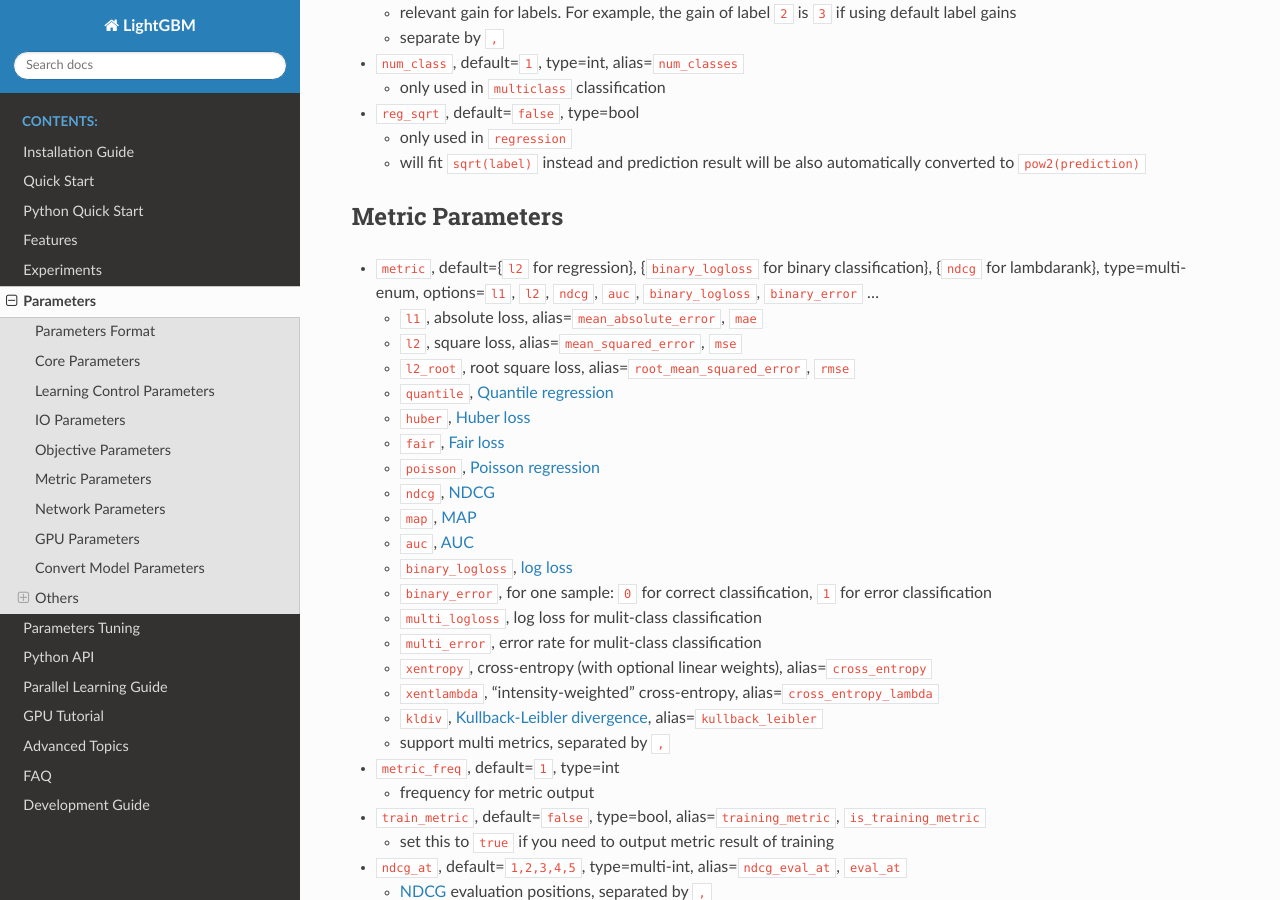
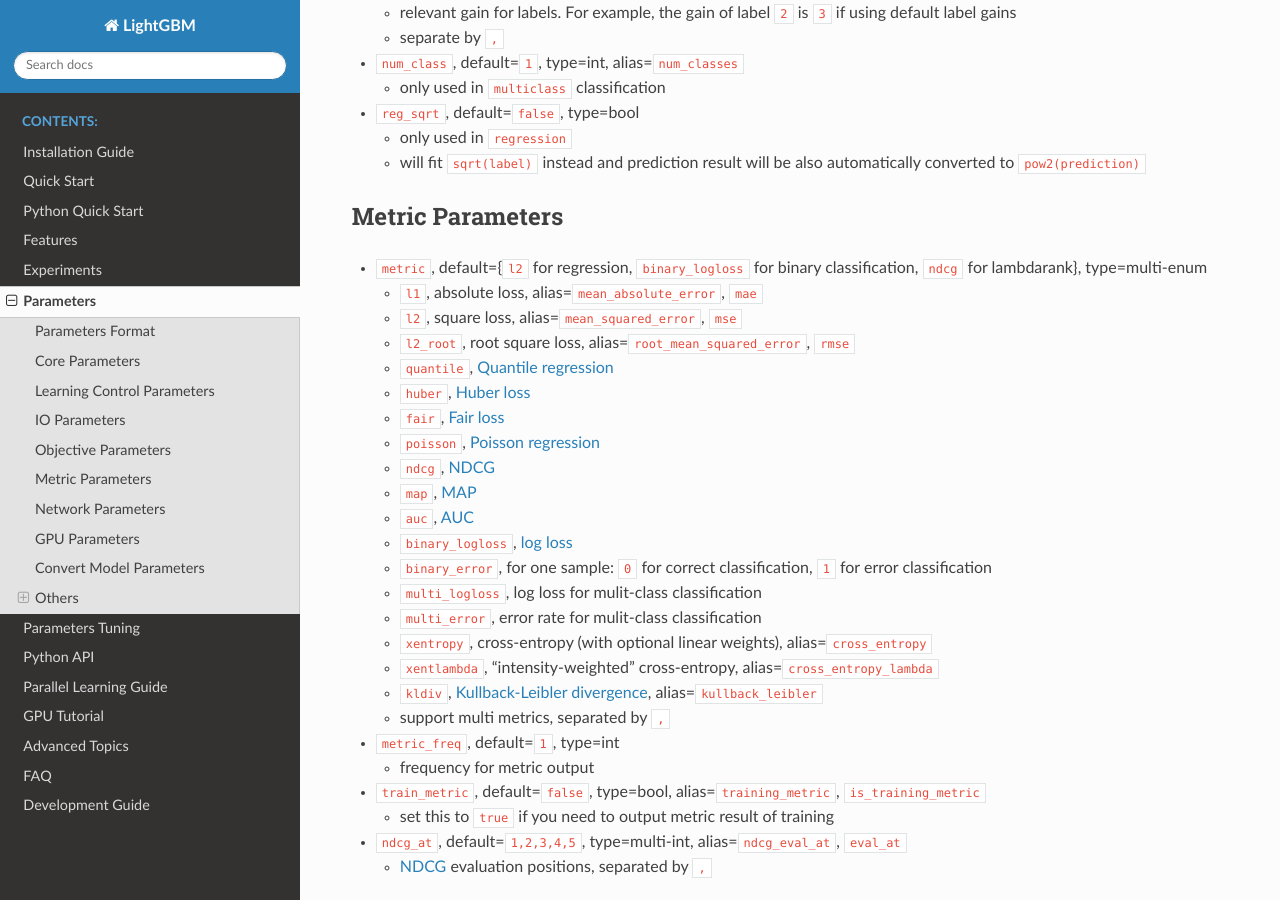
Before and after one commit to microsoft/LightGBM, a Sphinx documentation site: the page built from docs/Parameters.rst, in a window 1280 px wide and 900 px high, scrolled down 7596 px. Built offline with Sphinx 7.4.7 and the Read the Docs theme 2.0.0, drawn with Linux system fonts in a browser that asks for light colours.

Commit message:
Metric parameter doc fix (#1140)

```diff
--- a/docs/Parameters.rst
+++ b/docs/Parameters.rst
@@ -564,8 +564,7 @@ Objective Parameters
 Metric Parameters
 -----------------
 
--  ``metric``, default={``l2`` for regression}, {``binary_logloss`` for binary classification}, {``ndcg`` for lambdarank}, type=multi-enum,
-   options=\ ``l1``, ``l2``, ``ndcg``, ``auc``, ``binary_logloss``, ``binary_error`` ...
+-  ``metric``, default={``l2`` for regression, ``binary_logloss`` for binary classification, ``ndcg`` for lambdarank}, type=multi-enum
 
    -  ``l1``, absolute loss, alias=\ ``mean_absolute_error``, ``mae``
 
```
